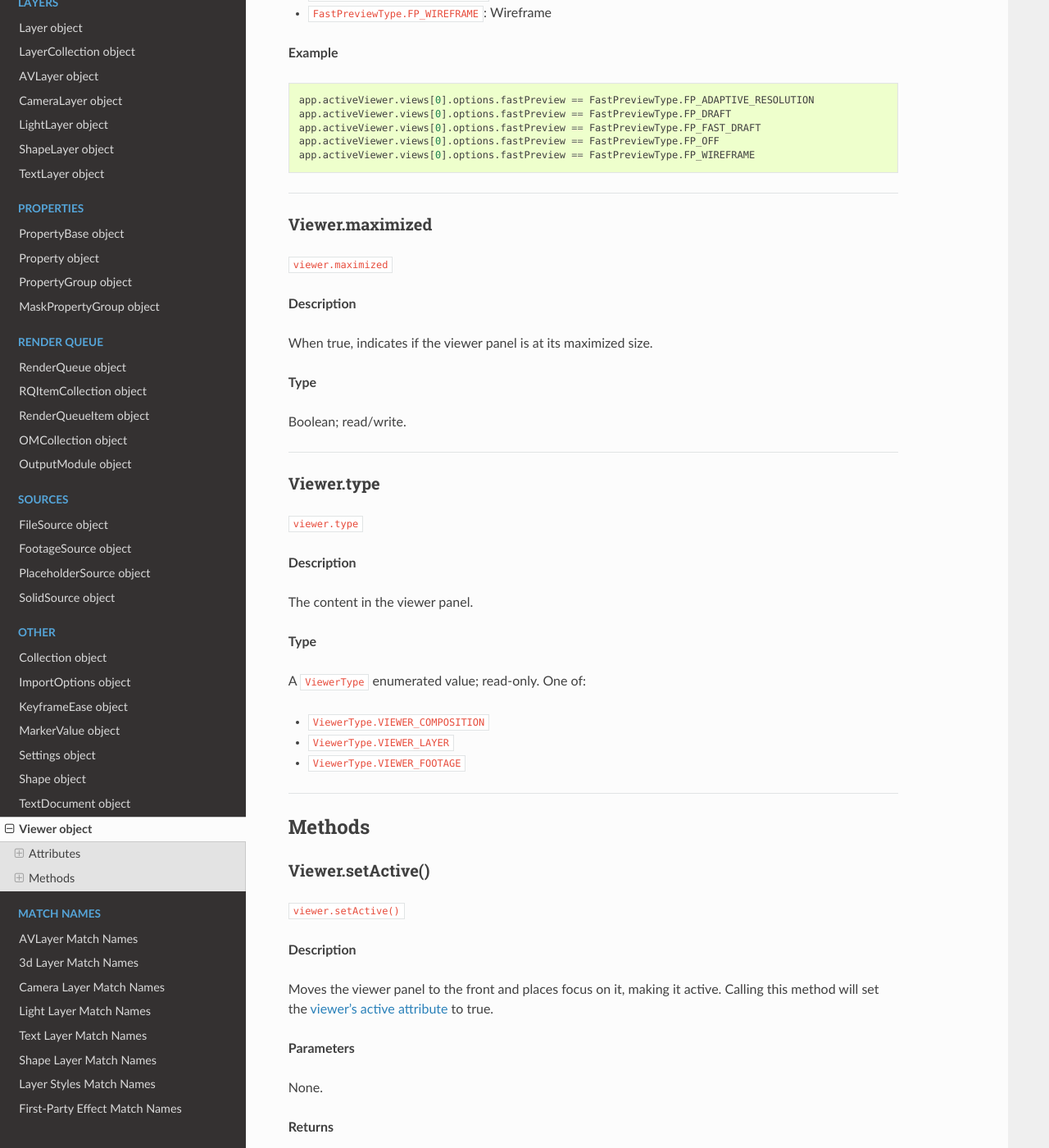
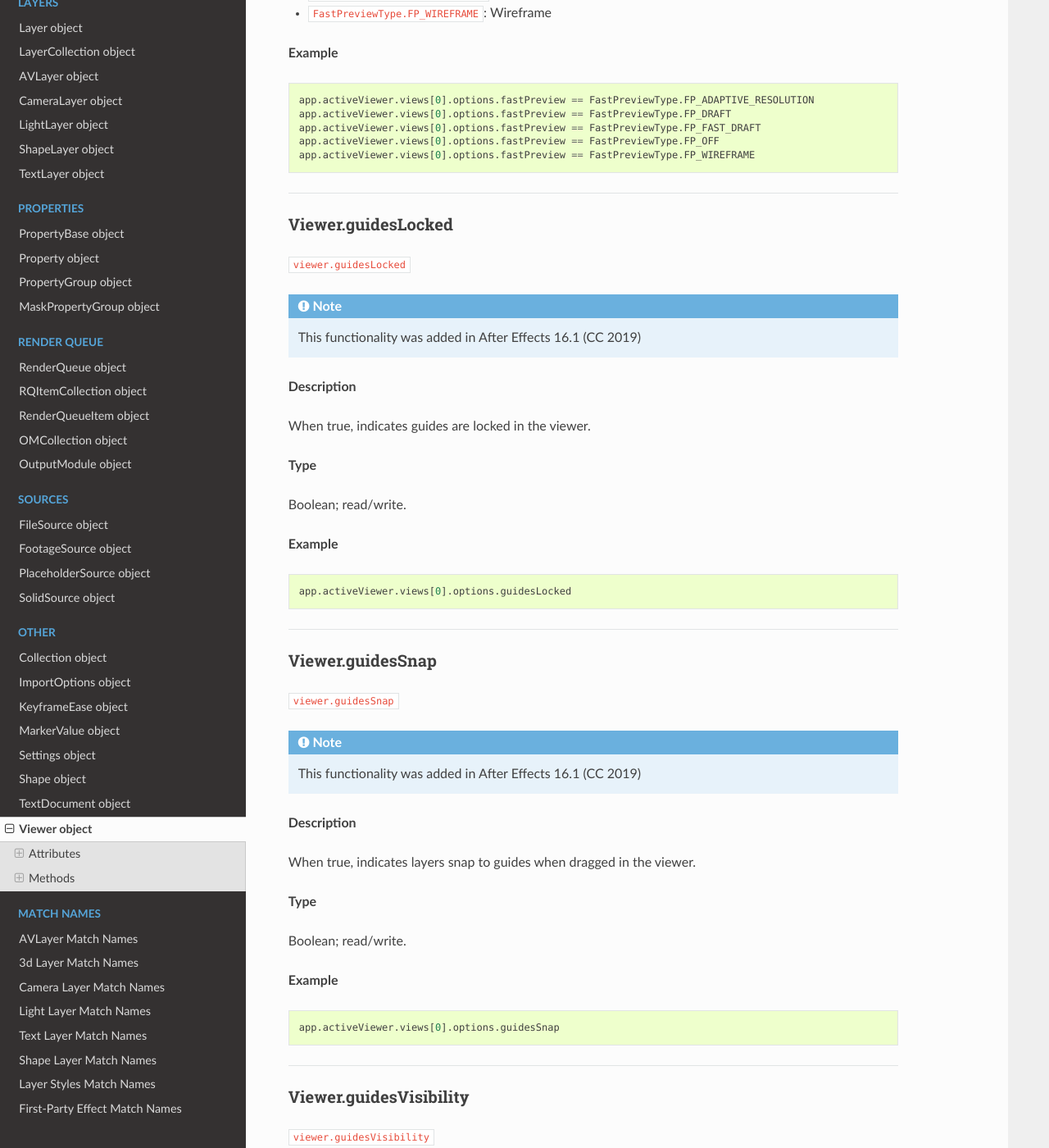
Before and after one commit to docsforadobe/after-effects-scripting-guide, a Sphinx documentation site: the page built from docs/other/viewer.rst, in a window 1280 px wide and 1400 px high, scrolled down 1529 px. Shown: the whole window at 82% size. Built offline with Sphinx 7.4.7 and the Read the Docs theme 2.0.0, drawn with Linux system fonts in a browser that asks for light colours; some of the changed text lies outside the part shown.

Commit message:
Adding new guide and ruler attributes added to the Viewer object in 16.1.

```diff
--- a/docs/other/viewer.rst
+++ b/docs/other/viewer.rst
@@ -57,7 +57,7 @@
 	If you try to get or set the attribute's value in the Layer or Footage panel, you'll get an error message.
 
 .. note::
-	The Draft preview mode is only available in ray-traced 3D compositions. If you try to use it in a Classic 3D composition, you'll get an error: “Cannot set Draft fast preview mode in a Classic 3D composition.”
+	The Draft preview mode is only available in ray-traced 3D compositions. If you try to use it in a Classic 3D composition, you'll get an error: "Cannot set Draft fast preview mode in a Classic 3D composition."
 
 **Type**
 
@@ -81,6 +81,84 @@
 
 ----
 
+.. _Viewer.guidesLocked:
+
+Viewer.guidesLocked
+*********************************************
+
+``viewer.guidesLocked``
+
+.. note::
+   This functionality was added in After Effects 16.1 (CC 2019)
+
+**Description**
+
+When true, indicates guides are locked in the viewer.
+
+**Type**
+
+Boolean; read/write.
+
+**Example**
+
+::
+
+	app.activeViewer.views[0].options.guidesLocked
+
+----
+
+.. _Viewer.guidesSnap:
+
+Viewer.guidesSnap
+*********************************************
+
+``viewer.guidesSnap``
+
+.. note::
+   This functionality was added in After Effects 16.1 (CC 2019)
+
+**Description**
+
+When true, indicates layers snap to guides when dragged in the viewer.
+
+**Type**
+
+Boolean; read/write.
+
+**Example**
+
+::
+
+	app.activeViewer.views[0].options.guidesSnap
+
+----
+
+.. _Viewer.guidesVisibility:
+
+Viewer.guidesVisibility
+*********************************************
+
+``viewer.guidesVisibility``
+
+.. note::
+   This functionality was added in After Effects 16.1 (CC 2019)
+
+**Description**
+
+When true, indicates guides are visible in the viewer.
+
+**Type**
+
+Boolean; read/write.
+
+**Example**
+
+::
+
+	app.activeViewer.views[0].options.guidesVisibility
+
+----
+
 .. _Viewer.maximized:
 
 Viewer.maximized
@@ -95,6 +173,32 @@
 **Type**
 
 Boolean; read/write.
+
+----
+
+.. _Viewer.rulers:
+
+Viewer.rulers
+*********************************************
+
+``viewer.rulers``
+
+.. note::
+   This functionality was added in After Effects 16.1 (CC 2019)
+
+**Description**
+
+When true, indicates rulers are shown in the viewer.
+
+**Type**
+
+Boolean; read/write.
+
+**Example**
+
+::
+
+	app.activeViewer.views[0].options.rulers
 
 ----
 
```
